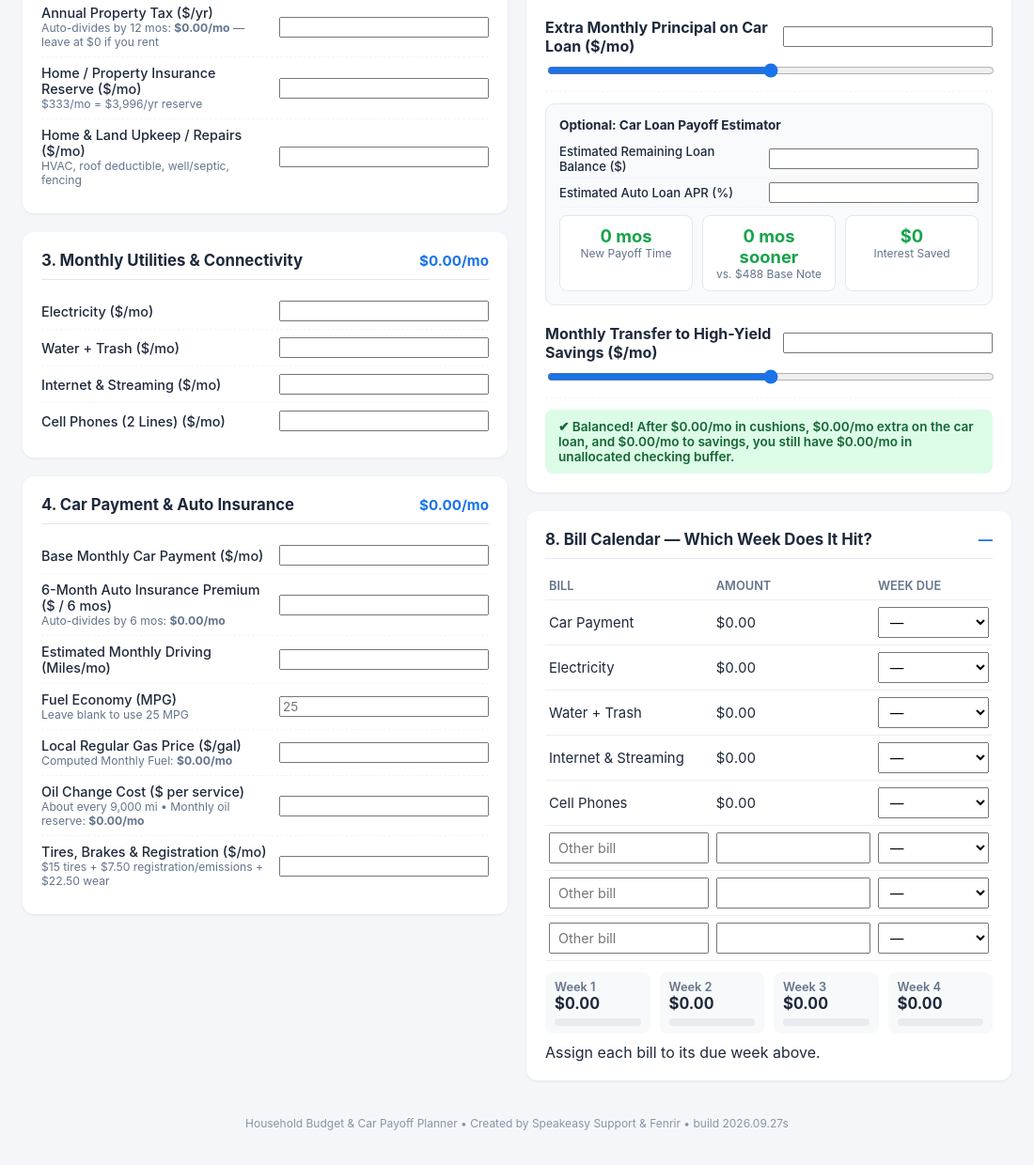
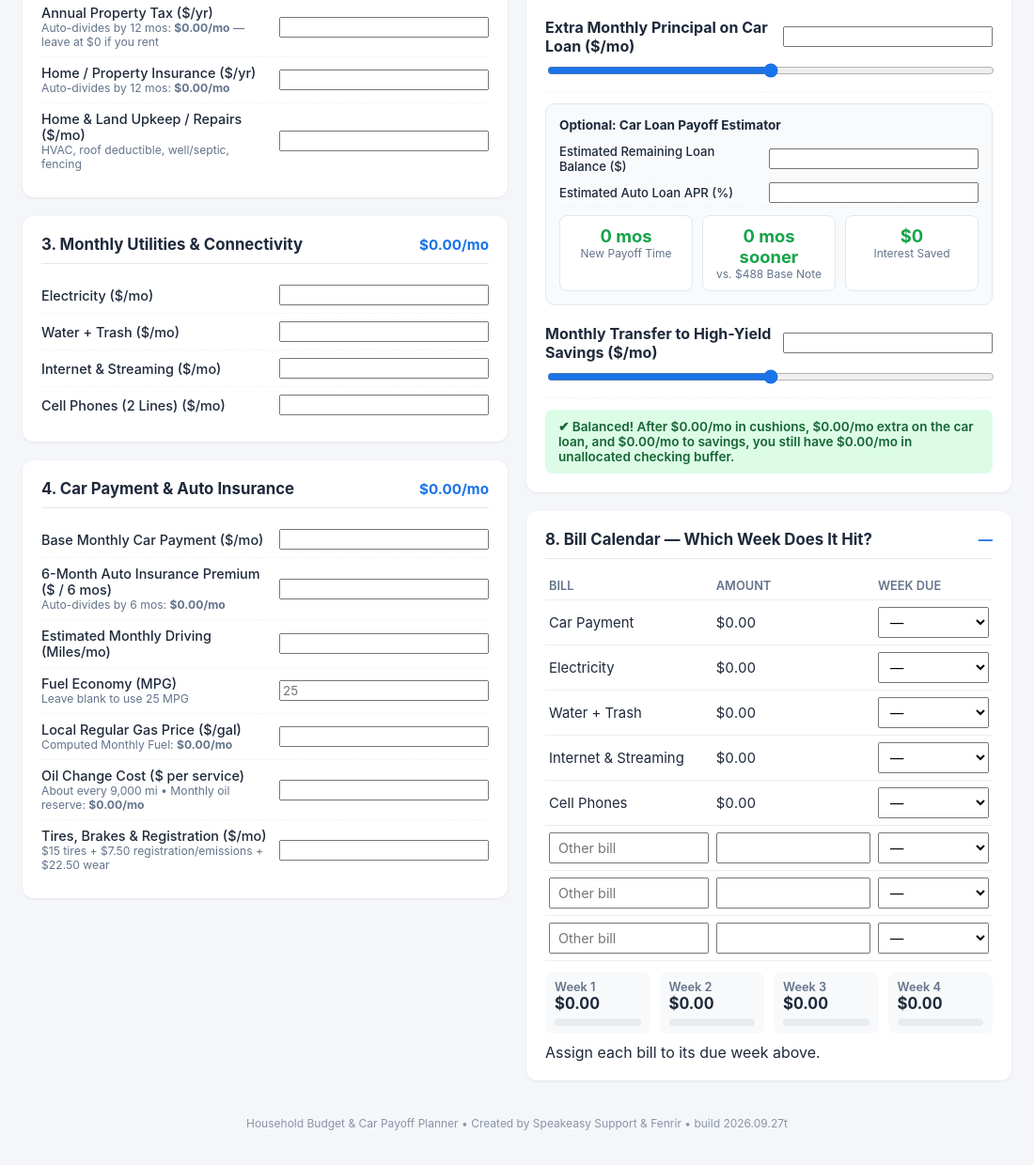
Before and after one commit to webbmike79-tech/household-budget-planner-desktop, an Electron app: page app/index.html in a window 1100 px wide. Shown: the part 1220-2460 px from the top of the page at 94% size. Drawn offline with Linux system fonts and the light colour scheme.

Commit message:
Update app/index.html

```diff
--- a/app/index.html
+++ b/app/index.html
@@ -404,10 +404,10 @@
           <div class="input-wrap"><input type="text" inputmode="decimal" pattern="[0-9.]*" id="propTaxAnnual" value="" step="10" oninput="taxManual=true;recalc()" /></div>
         </div>
         <div class="row">
-          <label>Home / Property Insurance Reserve ($/mo)
-            <span class="hint">$333/mo = $3,996/yr reserve</span>
+          <label>Home / Property Insurance ($/yr)
+            <span class="hint">Auto-divides by 12 mos: <strong id="homeInsMoText">$0.00/mo</strong></span>
           </label>
-          <div class="input-wrap"><input type="text" inputmode="decimal" pattern="[0-9.]*" id="homeInsMo" value="" step="5" oninput="recalc()" /></div>
+          <div class="input-wrap"><input type="text" inputmode="decimal" pattern="[0-9.]*" id="homeInsAnnual" value="" step="50" oninput="recalc()" /></div>
         </div>
         <div class="row">
           <label>Home & Land Upkeep / Repairs ($/mo)
@@ -653,7 +653,7 @@
     <button class="np-done" data-k="done">Done</button>
   </div>
 </div>
-<div style="text-align:center; color:#8b93a7; font-size:0.75rem; padding:18px 0 26px;">Household Budget &amp; Car Payoff Planner • Created by Speakeasy Support &amp; Fenrir • build 2026.09.27s</div>
+<div style="text-align:center; color:#8b93a7; font-size:0.75rem; padding:18px 0 26px;">Household Budget &amp; Car Payoff Planner • Created by Speakeasy Support &amp; Fenrir • build 2026.09.27t</div>
 
 <script>
 /* ---------- Tax database: seed data (v1) ----------
@@ -1244,7 +1244,7 @@ var TaxDB = (function() {
 })();
   const FIELD_IDS = [
     'userState','filingStatus','payFreq','hoursPerWeek','grossAnnual','secondIncomeEnabled','grossAnnual2','payFreq2','housingStatus','housingPaymentMo',
-    'netIncome','incomePreset','k401Pct','homeValue','zipCode','propTaxAnnual','homeInsMo','homeMaintMo',
+    'netIncome','incomePreset','k401Pct','homeValue','zipCode','propTaxAnnual','homeInsAnnual','homeMaintMo',
     'electricMo','waterMo','internetMo','phonesMo',
     'carPaymentMo','autoInsSixMo','milesMo','gasPrice','oilCostPerService','tiresRegMo',
     'groceriesMo','diningMo','medicalBaseMo','personalMo',
@@ -1705,7 +1705,8 @@ var TaxDB = (function() {
     const housingStatus = document.getElementById('housingStatus').value;
     const housingPaymentMo = (housingStatus !== 'own') ? val('housingPaymentMo') : 0;
     const propTaxMo = val('propTaxAnnual') / 12;
-    const homeInsMo = val('homeInsMo');
+    const homeInsMo = val('homeInsAnnual') / 12;
+    document.getElementById('homeInsMoText').textContent = fmt(homeInsMo) + '/mo';
     const homeMaintMo = val('homeMaintMo');
     const housingTotal = housingPaymentMo + propTaxMo + homeInsMo + homeMaintMo;
     document.getElementById('propTaxMoText').textContent = fmt(propTaxMo) + '/mo';
@@ -1999,7 +2000,7 @@ var TaxDB = (function() {
       ['Income', 'Monthly Net Take-Home Pay', val('netIncome').toFixed(2), (val('netIncome')*12).toFixed(2)],
       ['Home & Housing', 'Mortgage / Rent Payment', ((document.getElementById('housingStatus').value !== 'own') ? val('housingPaymentMo') : 0).toFixed(2), (((document.getElementById('housingStatus').value !== 'own') ? val('housingPaymentMo') : 0)*12).toFixed(2)],
       ['Home & Housing', 'Property Tax', (val('propTaxAnnual')/12).toFixed(2), val('propTaxAnnual').toFixed(2)],
-      ['Home & Housing', 'Home / Property Insurance Reserve', val('homeInsMo').toFixed(2), (val('homeInsMo')*12).toFixed(2)],
+      ['Home & Housing', 'Home / Property Insurance', (val('homeInsAnnual')/12).toFixed(2), val('homeInsAnnual').toFixed(2)],
       ['Home & Housing', 'Home & Land Upkeep / Repairs', val('homeMaintMo').toFixed(2), (val('homeMaintMo')*12).toFixed(2)],
       ['Utilities', 'Electricity', val('electricMo').toFixed(2), (val('electricMo')*12).toFixed(2)],
       ['Utilities', 'Water + Trash', val('waterMo').toFixed(2), (val('waterMo')*12).toFixed(2)],
```
